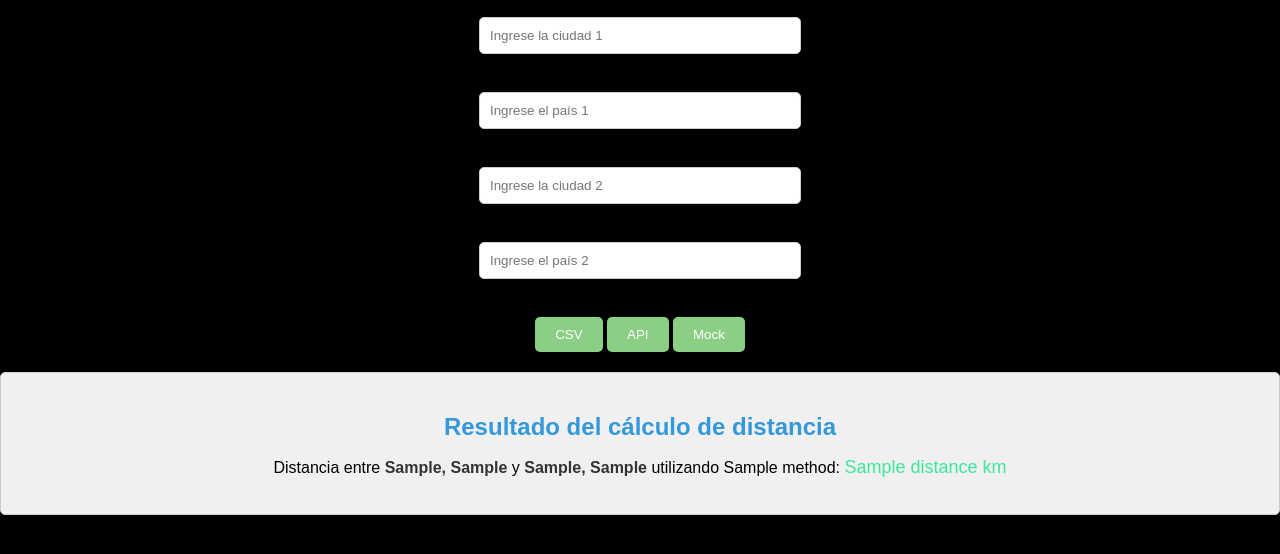
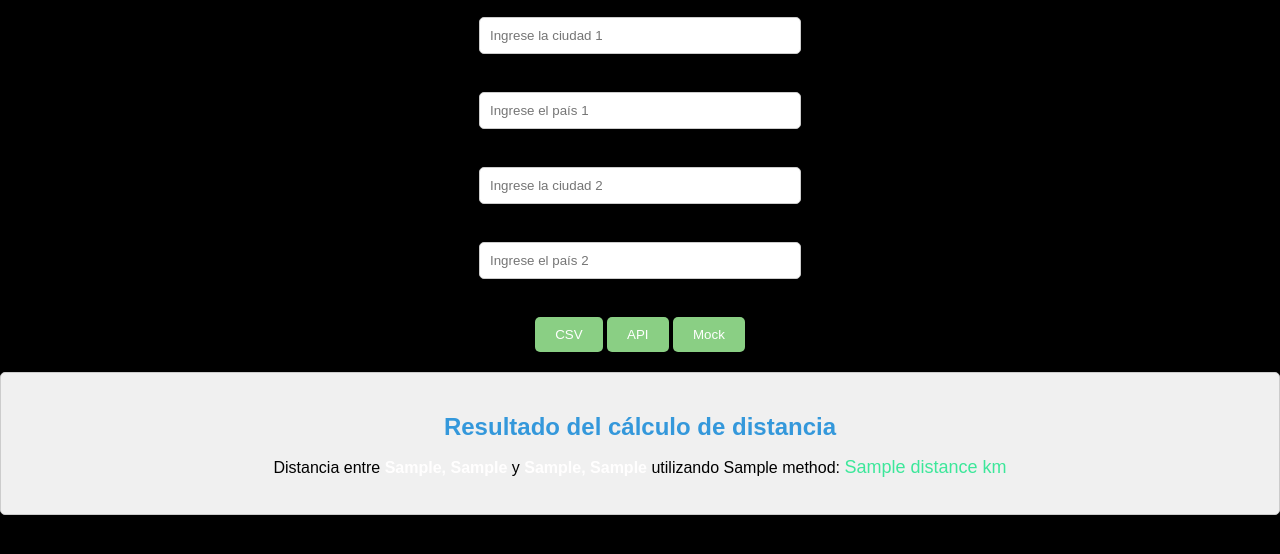
Before and after one commit to anamariaaccilio/Ing_EC2, a Flask app: template templates/index.html in a window 1280 px wide. Shown: the part 121-675 px from the top of the page. Run offline with Flask 3, Linux system fonts and the light colour scheme; the template is opened without the code that fills it: most values are stand-ins (such as "Sample title", 1, 10 or a date in 2020).

Commit message:
Terminado

```diff
--- a/templates/index.html
+++ b/templates/index.html
@@ -65,12 +65,12 @@
 
         .result .location {
             font-weight: bold;
-            color: #333;
+            color: #fffefe;
         }
 
         .result-container .method {
             font-style: italic;
-            color: #cfcdcd;
+            color: #bdbaba;
         }
 
         .result .distance {
```
